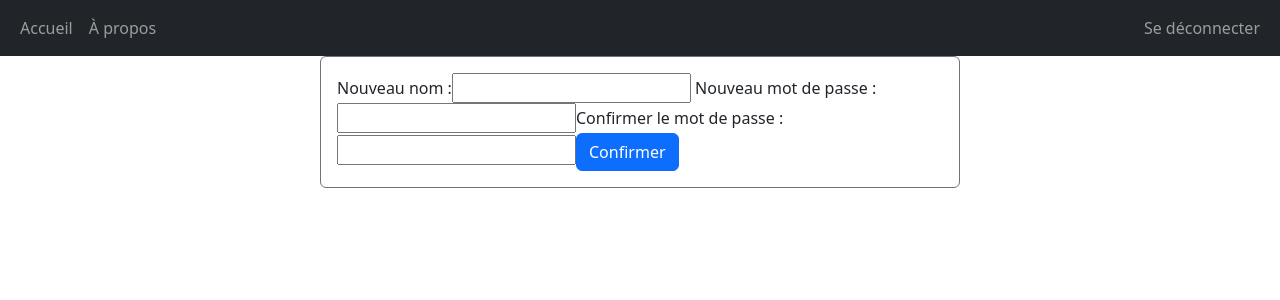
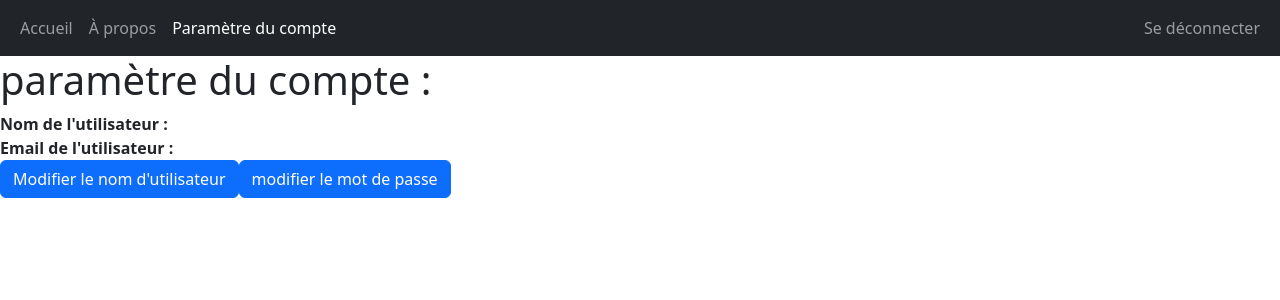
Before and after one commit to mariagermain/trpr03, a Vue app: page /settings in a window 1280 px wide. Shown: the top 300 px of the page. Built offline with nearby package versions, Linux system fonts and the light colour scheme; no server answers; sample sign-in values are in the browser's storage.

Commit message:
Ajout de la page paramètre du compte

```diff
--- a/src/components/AccountEditForm.vue
+++ /dev/null
@@ -1,55 +0,0 @@
-<script setup lang="ts">
-import { useProfileStore } from '@/stores/profileStore';
-import { ref, type Ref } from 'vue';
-import ErrorList from './ErrorList.vue';
-
-const profileStore = useProfileStore()
-
-
-let errors:Ref<string[]> = ref([])
-let name:string = profileStore.name
-let password:string = ""
-let confirmPassword:string = ""
-
-function validateAndSend(){
-    if (!validateForm()) return
-
-    // Si le formulaire est valide : on modifie le profile
-
-}
-
-function validateForm():boolean{
-    errors.value = []
-
-    if (name.trim().length <= 0)
-        errors.value.push("Le nom ne peut pas être vide.")
-
-    if (password.trim().length <= 0)
-        errors.value.push("Le mot de passe ne peut pas être vide.")
-
-    if (password != confirmPassword)
-        errors.value.push("Les mots de passes ne correspondent pas.")
-
-    return errors.value.length == 0
-}
-</script>
-
-<template>
-    <form class="form-outline w-50 mx-auto border border-secondary rounded p-3">
-        <ErrorList title="Impossible de modifier le compte." :errors="errors"/>
-        <label for="name">Nouveau nom :</label>
-        <input v-model="name" type="text" name="name" id="name" >{{ name }}</input>
-
-        <label for="new-password">Nouveau mot de passe :</label>
-        <input v-model="password" type="password" name="new-password" id="new-password"></input>
-
-        <label for="confirm-password">Confirmer le mot de passe :</label>
-        <input v-model="confirmPassword" type="password" name="confirm-password" id="confirm-password"></input>
-
-        <input type="button" class="btn btn-primary" @click="validateAndSend()" value="Confirmer"></input>
-    </form>
-</template>
-
-<stype scoped>
-
-</stype>
--- /dev/null
+++ b/src/components/ChangeNameForm.vue
@@ -0,0 +1,57 @@
+<script setup lang="ts">
+import { ref, type Ref } from 'vue';
+
+
+defineExpose({
+    show
+})
+
+let visible:Ref<boolean> = ref(false)
+
+function show(){
+    visible.value = true
+}
+
+function onCancel(){
+    visible.value = false
+}
+</script>
+
+<template>
+<div class="background" v-if="visible">
+    <div class="window">
+        <form>
+            <input type="text" name="name" id="name">
+            <input type="button" value="Changer le nom" class ="btn btn-primary">
+            <input type="button" value="Annuler" class="btn btn-danger" @click="onCancel()">
+        </form>
+    </div>
+</div>
+</template>
+
+<style scoped>
+    .background{
+        position: absolute;
+        top:0%;
+        left:0%;
+        background-color: rgba(0, 0, 0, 0.75);
+        height: 100%;
+        width: ;
+    }
+    .window{
+        position: absolute;
+        top: 30%;
+        left: 50%;
+        margin-right: -50%;
+        transform: translate(-50%, -50%);
+
+        border:2px solid black;
+        border-radius:10px;
+        background-color: white;
+        padding:10px;
+    }
+
+    button{
+        margin:10px;
+    }
+</style>
--- a/src/components/NavigationBar.vue
+++ b/src/components/NavigationBar.vue
@@ -62,6 +62,14 @@ function logout() {
           >
             Espace étudiant
           </RouterLink>
+          <RouterLink
+          v-if="isLoggedIn"
+            class="nav-link"
+            :class="{active: $route.name == 'Settings'}"
+            :to="{name: 'Settings'}"
+          >
+            Paramètre du compte
+          </RouterLink>
       </div>
       <div class="d-flex">
         <div class="navbar-nav ml-auto">
--- a/src/views/AccountInfo.vue
+++ b/src/views/AccountInfo.vue
@@ -1,15 +1,28 @@
 <script setup lang="ts">
 import { useProfileStore } from '@/stores/profileStore';
-import AccountEditForm from '@/components/AccountEditForm.vue';
+import ChangeNameForm from '@/components/ChangeNameForm.vue';
+import { ref } from 'vue';
 
+const PROFILE_STORE = useProfileStore()
 
+const changeNameForm = ref()
 
+let name = PROFILE_STORE.name
+let email = PROFILE_STORE.email
 
+function onClickChangeName(){
+    changeNameForm.value.show()
+}
 </script>
 
 <template>
+    <h1>paramètre du compte :</h1>
+    <div><strong>Nom de l'utilisateur : </strong> {{ name }}</div>
+    <div><strong>Email de l'utilisateur : </strong>{{ email }}</div>
+    <input type="button" value="Modifier le nom d'utilisateur" class="btn btn-primary" @click="onClickChangeName()">
+    <input type="button" value="modifier le mot de passe" class="btn btn-primary">
 
-    <AccountEditForm/>
+    <changeNameForm ref="changeNameForm"/>
 </template>
 
 <style>
--- a/src/views/TeacherView.vue
+++ b/src/views/TeacherView.vue
@@ -2,7 +2,7 @@
 import { onMounted, computed } from 'vue'
 import { useProfileStore } from '../stores/profileStore'
 import TeacherActions from '../components/TeacherActions.vue'
-import { useRouter } from 'vue-router';
+import { useRouter } from 'vue-router'
 
 const profileStore = useProfileStore()
 
```
Also changed, not shown: 1 other file (tests, documents, lock files or other folders).
